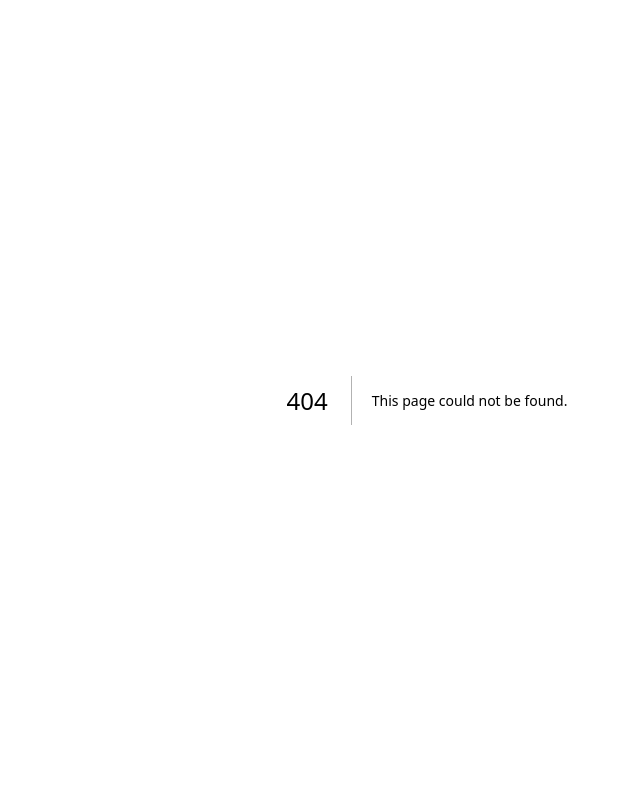
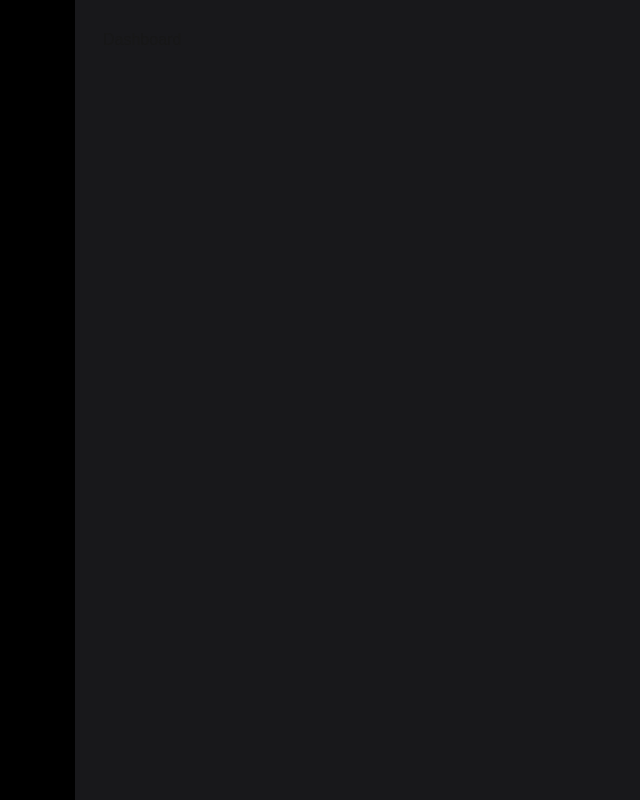
Before and after one commit to Guilherme-agsOrg/PersonalDashbord, a Next.js app in the folder front/: page /dashboard in a window 1280 px wide. Before the commit this address had no page. Shown: the whole page, without its empty margins (213-853 px from the left). Built offline with nearby package versions, Linux system fonts and the light colour scheme.

Commit message:
front: Adding a new area
- Adding a new area;

```diff
--- /dev/null
+++ b/front/src/app/dashboard/layout.tsx
@@ -0,0 +1,22 @@
+import "../globals.css";
+
+export default function RootLayout({
+  children,
+}: Readonly<{
+  children: React.ReactNode;
+}>) {
+  return (
+    <div className="flex bg-zinc-900 min-h-screen">
+        <aside className="flex flex-col bg-black w-72 p-7 gap-10">
+            {/* <Logo/>
+            <Menu/> */}
+        </aside>
+        <div className="flex-1 flex flex-col">
+            {/* <Cabecalho/> */}
+            <main className="flex-1 p-7">
+                {children}
+            </main>
+        </div>
+    </div>
+  );
+}
--- /dev/null
+++ b/front/src/app/dashboard/page.tsx
@@ -0,0 +1,7 @@
+export default function Dashboard(){
+    return (
+        <div>
+            Dashboard
+        </div>
+    )
+}
```
